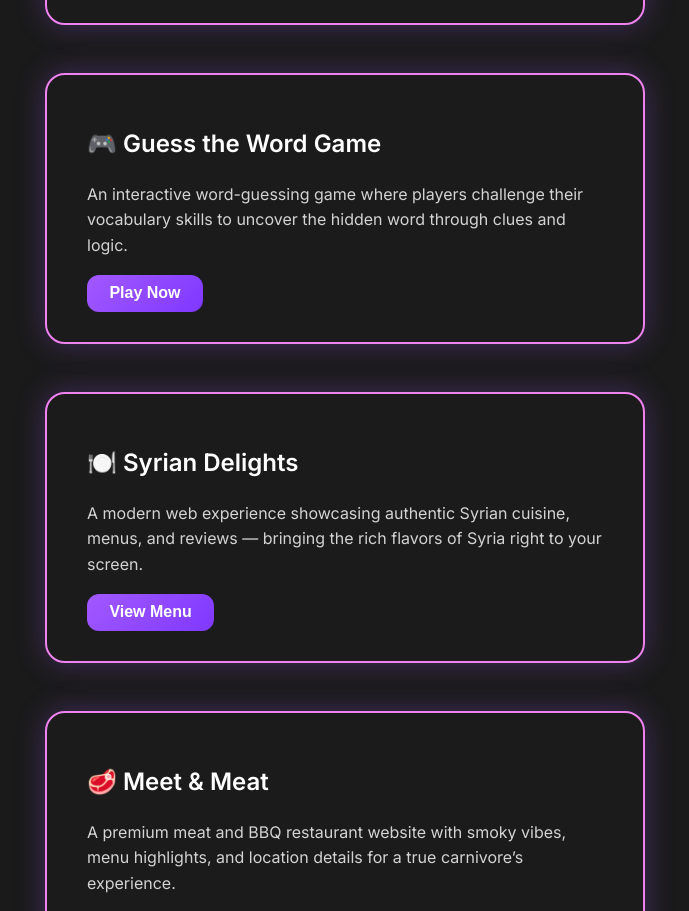
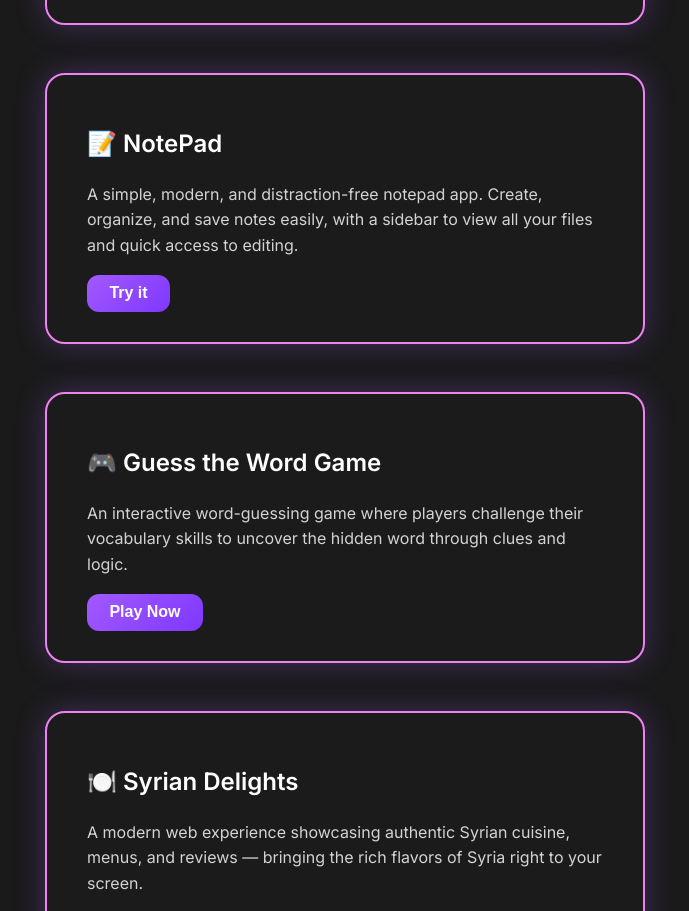
Before and after one commit to reportJNG/My-Portfolio, a React (Vite) app: page / in a window 1280 px wide. Shown: the part 2720-3631 px from the top of the page, without its empty margins (295-984 px from the left). Built offline with nearby package versions, Linux system fonts and the light colour scheme; the HTML template or start-up script is replaced by a standard one.

Commit message:
add notepad

```diff
--- a/src/Pages/Projects.jsx
+++ b/src/Pages/Projects.jsx
@@ -31,6 +31,12 @@ export default function Projects() {
         description: 'A modern website built to showcase our Discord server, featuring event announcements, community highlights, and a direct invite link for users to join and participate.',
         buttonText: 'Visit Site',
         link: 'https://algerian-discored.vercel.app/',
+      },
+      {
+         name: '📝 NotePad',
+        description: 'A simple, modern, and distraction-free notepad app. Create, organize, and save notes easily, with a sidebar to view all your files and quick access to editing.',
+        buttonText: 'Try it',
+        link: 'https://notepad-azure-xi.vercel.app//'
       },
       {
         name: '🎮 Guess the Word Game',
```
